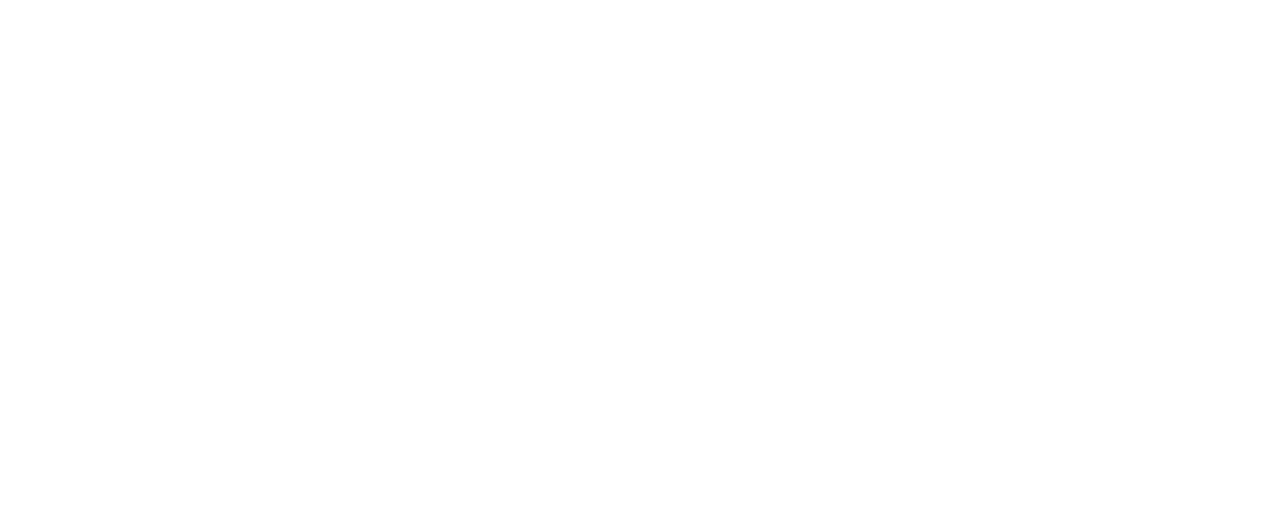
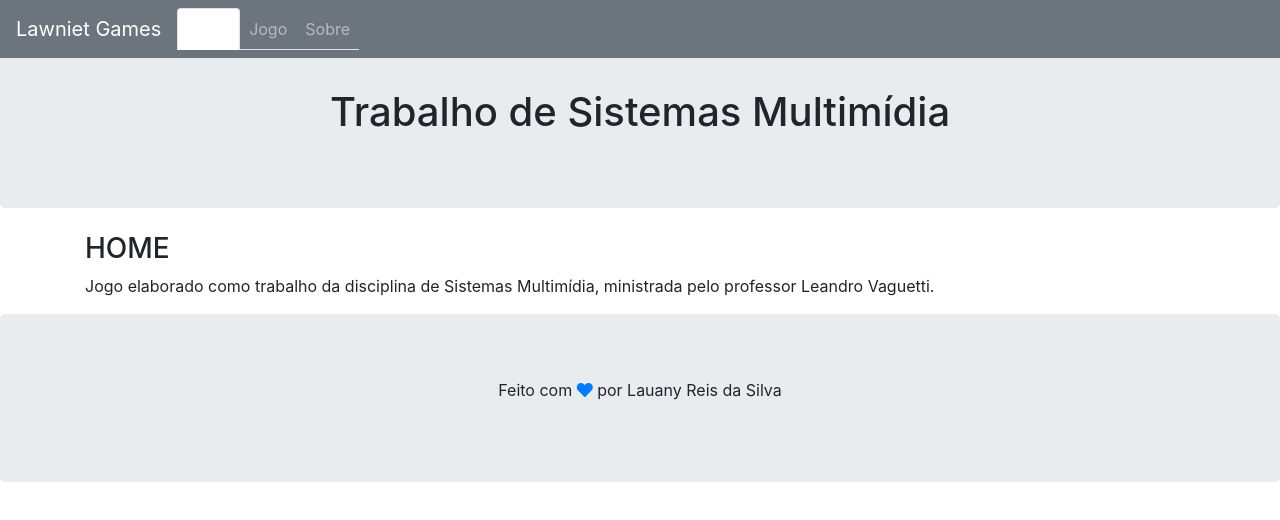
Before and after one commit to Lawniet/Sistemas-Multimidia, a plain HTML site: page Sistemas Multimidia/Snake's game minimalist rereading/index.html in a window 1280 px wide. Drawn offline with nearby package versions, Linux system fonts and the light colour scheme.

Commit message:
Update index.html
Adicionando Bootstrap 4 ao arquivo index

```diff
--- a/Sistemas Multimidia/Snake's game minimalist rereading/index.html
+++ b/Sistemas Multimidia/Snake's game minimalist rereading/index.html
@@ -4,8 +4,71 @@
 		<title>:. SGMR .:</title>
 		<meta charset="utf-8">
 		<meta name="viewport" content="width=device-width, initial-scale=1">
+		<link rel="stylesheet" href="https://maxcdn.bootstrapcdn.com/bootstrap/4.4.1/css/bootstrap.min.css">
+		<link rel="stylesheet" href="https://use.fontawesome.com/releases/v5.6.3/css/all.css" integrity="sha384-UHRtZLI+pbxtHCWp1t77Bi1L4ZtiqrqD80Kn4Z8NTSRyMA2Fd33n5dQ8lWUE00s/" crossorigin="anonymous">
+		<script src="https://ajax.googleapis.com/ajax/libs/jquery/3.4.1/jquery.min.js"></script>
+		<script src="https://cdnjs.cloudflare.com/ajax/libs/popper.js/1.16.0/umd/popper.min.js"></script>
+		<script src="https://maxcdn.bootstrapcdn.com/bootstrap/4.4.1/js/bootstrap.min.js"></script>
 	</head>
 	<body>
+		<div class="jumbotron text-center" style="margin-bottom:0">
+			<br/>
+			<h1>Trabalho de Sistemas Multimídia</h1>
+		</div>
 
+		<nav class="navbar navbar-expand-sm bg-secondary navbar-dark fixed-top">
+			<a class="navbar-brand" href="http://bit.ly/LauanyRS">Lawniet Games</a>
+			<button class="navbar-toggler" type="button" data-toggle="collapse" data-target="#collapsibleNavbar">
+				<span class="navbar-toggler-icon"></span>
+			</button>
+			<div class="collapse navbar-collapse" id="collapsibleNavbar">
+				<ul class="navbar-nav nav nav-tabs" role="tablist">
+					<li class="nav-item">
+						<a class="nav-link active" data-toggle="tab" href="#home">Home</a>
+					</li>
+					<li class="nav-item">
+						<a class="nav-link" data-toggle="tab"  href="#jogo">Jogo</a>
+					</li>
+					<li class="nav-item">
+						<a class="nav-link" data-toggle="tab" href="#sobre">Sobre</a>
+					</li>
+				</ul>
+			</div>
+		</nav>
+
+		<div class="tab-content">
+			<div id="home" class="container tab-pane active"><br>
+				<h3>HOME</h3>
+				<p>Jogo elaborado como trabalho da disciplina de Sistemas Multimídia, ministrada pelo professor Leandro Vaguetti.</p>
+			</div>
+			<div id="jogo" class="container tab-pane fade" align="center"><br>
+				<h3>Snake's game minimalist rereading</h3><br>
+				<div class="spinner-border text-muted" id="load"></div><br><br>
+				<div class="toast" data-autohide="false" id="info">
+					<div class="toast-header">
+						<strong class="mr-auto text-primary">Fim de jogo</strong>
+						<small class="text-muted">Agora</small>
+						<button type="button" class="ml-2 mb-1 close" data-dismiss="toast">&times;</button>
+					</div>
+					<div class="toast-body">
+						Sua pontuação: <br> Deseja jogar novamente? <br> Pressione espaço!
+					</div>
+				</div>
+				<br/>
+			</div>
+			<div id="sobre" class="container tab-pane fade"><br>
+				<h3>Sobre</h3>
+				<p>Especialmente desenvolvido para os nostálgicos fãs de Nokia Snake Game, para que este não faça parte apenas do passado, mas que possa ter sua releitura no presente.</p>
+			</div>
+		</div>
+		<div class="jumbotron text-center" style="margin-bottom:0">
+			<p>Feito com <a href="#" data-toggle="tooltip" title="=^.^="><i class="fas fa-heart"></i></a> por Lauany Reis da Silva</p>
+		</div>
+		<script>
+			$(document).ready(function(){
+			$('[data-toggle="tooltip"]').tooltip();
+			//$('.toast').toast('show');
+			});
+		</script>
 	</body>
 </html>
```
